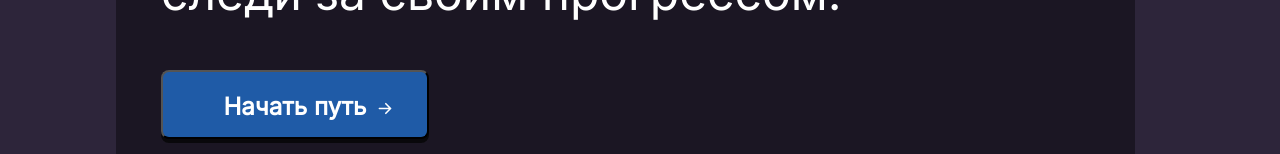
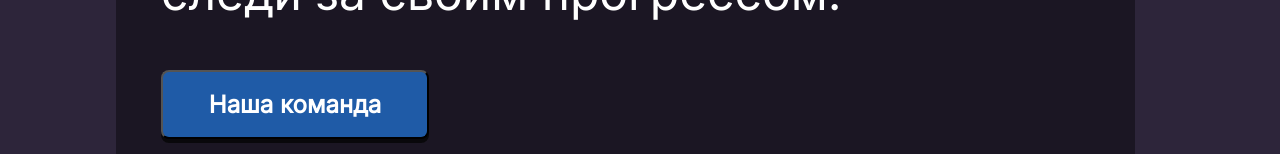
Before and after one commit to Fronikon/rs-lang, a React (Create React App) app: page / in a window 1280 px wide. Shown: the part 798-952 px from the top of the page. Built offline with nearby package versions, Linux system fonts and the light colour scheme.

Commit message:
fix: change button text and button properties

```diff
--- a/src/App.tsx
+++ b/src/App.tsx
@@ -5,7 +5,6 @@ import NavMenu from './components/NavMenu/NavMenu';
 import Header from './components/Header/Header';
 import NotFound from './components/NotFound/NotFound';
 import Footer from './components/Footer/Footer';
-import About from './components/About/About';
 
 function App() {
   return (
--- a/src/components/Greeting/Greeting.module.css
+++ b/src/components/Greeting/Greeting.module.css
@@ -29,17 +29,6 @@
   margin-bottom: 55px;
 }
 
-.button::after {
-  position: absolute;
-  content: '';
-  width: 15px;
-  height: 15px;
-  top: 30px;
-  left: 215px;
-  background-image: url(../../assets/logo/arrow.png);
-  background-repeat: no-repeat;
-}
-
 .description {
   width: 783px;
   font-weight: 400;
--- a/src/components/Greeting/Greeting.tsx
+++ b/src/components/Greeting/Greeting.tsx
@@ -11,7 +11,7 @@ export const Greeting: React.FC = () => {
           прогрессом.
         </p>
         <button className={cn(styles.button, 'button')} type="button">
-          Начать путь
+          Наша команда
         </button>
       </section>
     </main>
--- a/src/global.css
+++ b/src/global.css
@@ -23,7 +23,6 @@ a {
 }
 
 .button {
-  padding: 20px 60px;
   width: 268px;
   height: 69px;
   font-weight: 700;
```
